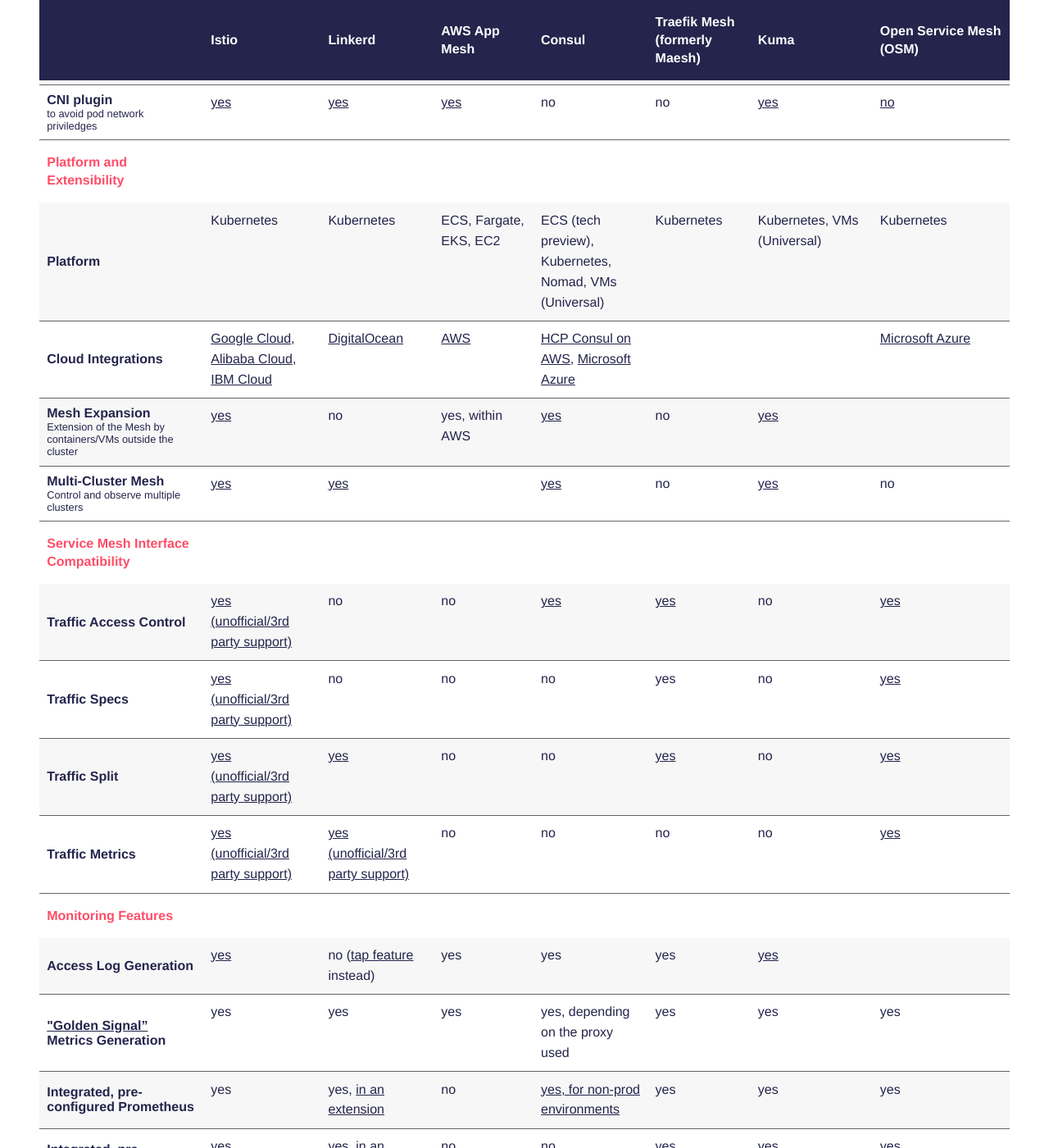
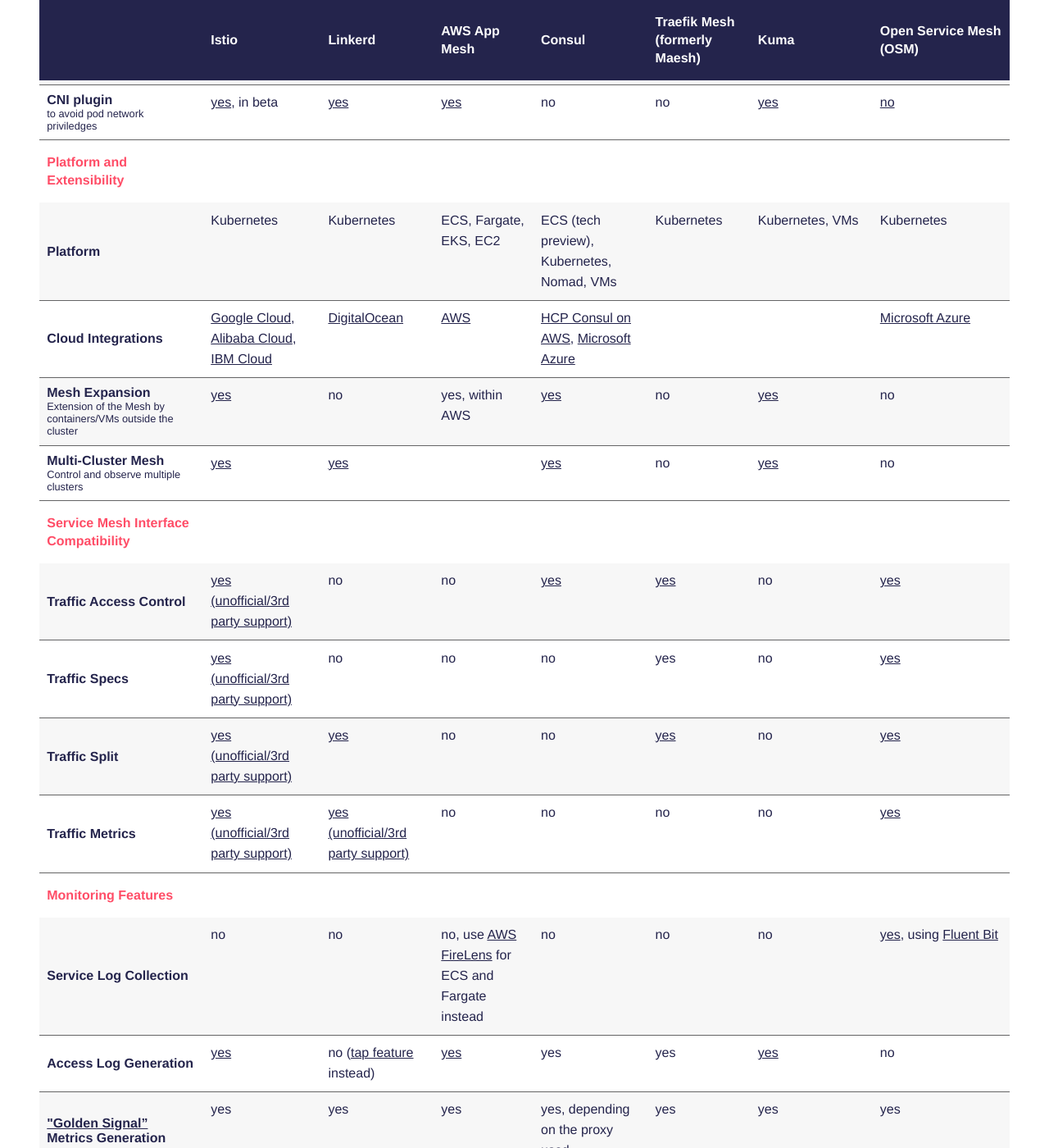
Before and after one commit to servicemesh-es/servicemesh.es, a Jekyll site: the page built from index.md, in a window 1280 px wide and 1400 px high, scrolled down 6782 px. Shown: the whole window at 82% size. Built offline with Jekyll 4.4.1, drawn with Linux system fonts in a browser that asks for light colours; some web fonts are replaced; some of the changed text lies outside the part shown.

Commit message:
Update Istio, Kuma, and OSM Versions, added Service Log category

```diff
--- a/_includes/comparison.html
+++ b/_includes/comparison.html
@@ -180,7 +180,7 @@
       </tr>
       <tr>
         <th scope="row">CNI plugin <small class="form-text">to avoid pod network priviledges</small></th>
-        <td><a href="https://istio.io/latest/docs/setup/additional-setup/cni/" target="_blank">yes</a></td>
+        <td><a href="https://istio.io/latest/docs/setup/additional-setup/cni/" target="_blank">yes</a>, in beta</td>
         <td><a href="https://linkerd.io/2/features/cni/" target="_blank">yes</a></td>
         <td><a href="https://docs.aws.amazon.com/AmazonECS/latest/APIReference/API_ProxyConfiguration.html" target="_blank">yes</a></td>
         <td>no</td>
@@ -200,9 +200,9 @@
         <td>Kubernetes</td>
         <td>Kubernetes</td>
         <td>ECS, Fargate, EKS, EC2</td>
-        <td>ECS (tech preview), Kubernetes, Nomad, VMs (Universal)</td>
+        <td>ECS (tech preview), Kubernetes, Nomad, VMs</td>
         <td>Kubernetes</td>
-        <td>Kubernetes, VMs (Universal)</td>
+        <td>Kubernetes, VMs</td>
         <td>Kubernetes</td>
       </tr>
       <tr>
@@ -223,7 +223,7 @@
         <td><a href="https://www.consul.io/docs/k8s/installation/multi-cluster/vms-and-kubernetes" target="_blank">yes</a></td>
         <td>no</td>
         <td><a href="https://kuma.io/docs/latest/documentation/deployments/#multi-zone-mode" target="_blank">yes</a></td>
-        <td></td>
+        <td>no</td>
       </tr>
       <tr>
         <th scope="row">Multi-Cluster Mesh<small class="form-text">Control and observe multiple clusters</small></th>
@@ -290,14 +290,24 @@
     </thead>
     <tbody>
       <tr>
+        <th scope="row">Service Log Collection</th>
+        <td>no</td>
+        <td>no</td>
+        <td>no, use <a href="https://aws.amazon.com/about-aws/whats-new/2019/11/aws-launches-firelens-log-router-for-amazon-ecs-and-aws-fargate">AWS FireLens</a> for ECS and Fargate instead</td>
+        <td>no</td>
+        <td>no</td>
+        <td>no</td>
+        <td><a href="https://docs.openservicemesh.io/docs/guides/observability/logs"/>yes</a>, using <a href="https://fluentbit.io/">Fluent Bit</a></td>
+      </tr>
+      <tr>
         <th scope="row">Access Log Generation	</th>
         <td><a href="https://istio.io/docs/tasks/observability/logs/collecting-logs/" target="_blank">yes</a></td>
         <td>no (<a href="https://linkerd.io/2/reference/cli/tap/" target="_blank">tap feature</a> instead)</td>
-        <td>yes</td>
+        <td><a href="https://docs.aws.amazon.com/app-mesh/latest/userguide/envoy-logs.html">yes</a></a></td>
         <td>yes</td>
         <td>yes</td>
         <td><a href="https://kuma.io/docs/latest/policies/traffic-log/#traffic-log" target="_blank">yes</a></td>
-        <td></td>
+        <td>no</td>
       </tr>
       <tr>
         <th scope="row"><a href="https://landing.google.com/sre/sre-book/chapters/monitoring-distributed-systems/#xref_monitoring_golden-signals" target="_blank">"Golden Signal”</a> Metrics Generation</th>
@@ -335,9 +345,9 @@
         <td><a href="https://linkerd.io/2/tasks/getting-per-route-metrics/" target="_blank">yes</a></td>
         <td></td>
         <td>depending on the proxy used</td>
-        <td></td>
         <td>no</td>
-        <td></td>
+        <td>no</td>
+        <td>no</td>
       </tr>
       <tr>
         <th scope="row">Dashboard</th>
@@ -346,7 +356,7 @@
         <td>yes, <a href="http://aws.amazon.com/cloudwatch/" target="_blank">AWS Cloud Watch</a></td>
         <td><a href="https://www.consul.io/docs/connect/observability/ui-visualization" target="_blank">yes</a></td>
         <td>no</td>
-        <td><a href="https://kuma.io/docs/latest/documentation/gui" target="_blank">yes</a>, with configuration and reports</td>
+        <td><a href="https://kuma.io/docs/latest/documentation/gui" target="_blank">yes</a>, with a service topology map in grafana</td>
         <td>no</td>
       </tr>
       <tr>
```
Also changed, not shown: other parts of _includes/comparison.html (+5 -5 lines).
